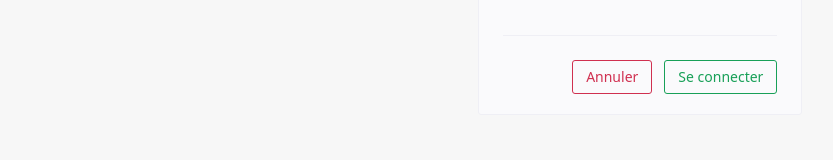
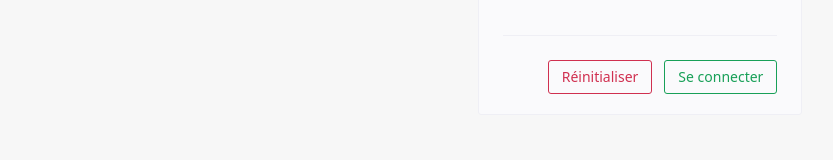
Before and after one commit to faniloniainax/theory-2026-naive, a Vue app: page /login in a window 1280 px wide. Shown: the part 490-650 px from the top of the page, without its empty margins (0-833 px from the left). Built offline with nearby package versions, Linux system fonts and the light colour scheme; no server answers.

Commit message:
chore: change reset text

```diff
--- a/src/components/public/TLoginForm.vue
+++ b/src/components/public/TLoginForm.vue
@@ -12,7 +12,7 @@
 
         <NDivider />
         <NSpace justify="end">
-            <NButton ghost type="error" @click="onResetClick">Annuler</NButton>
+            <NButton ghost type="error" @click="onResetClick">Réinitialiser</NButton>
             <NButton ghost type="success" @click="onSubmitClick">Se connecter</NButton>
         </NSpace>
     </NForm>
```
